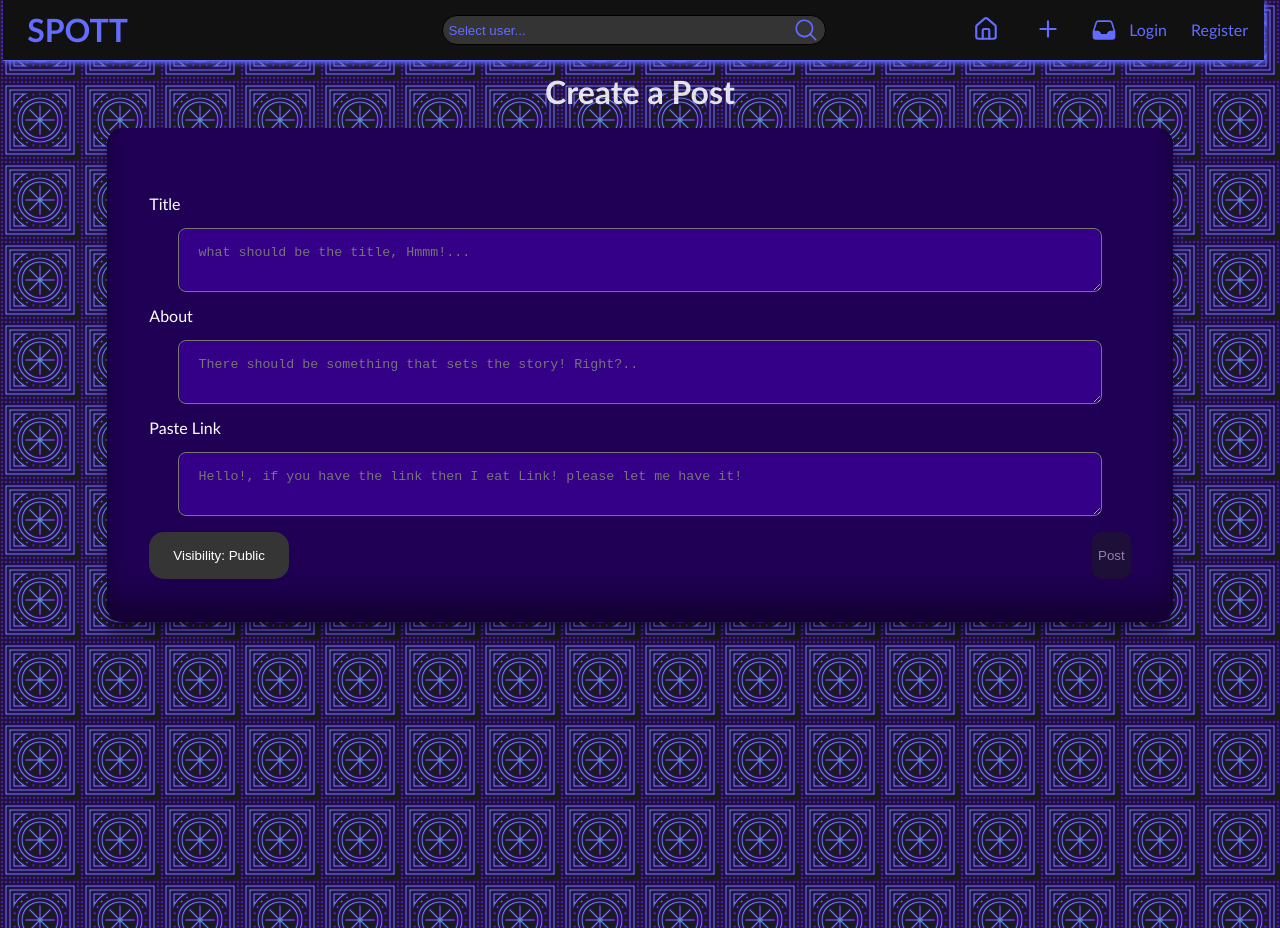
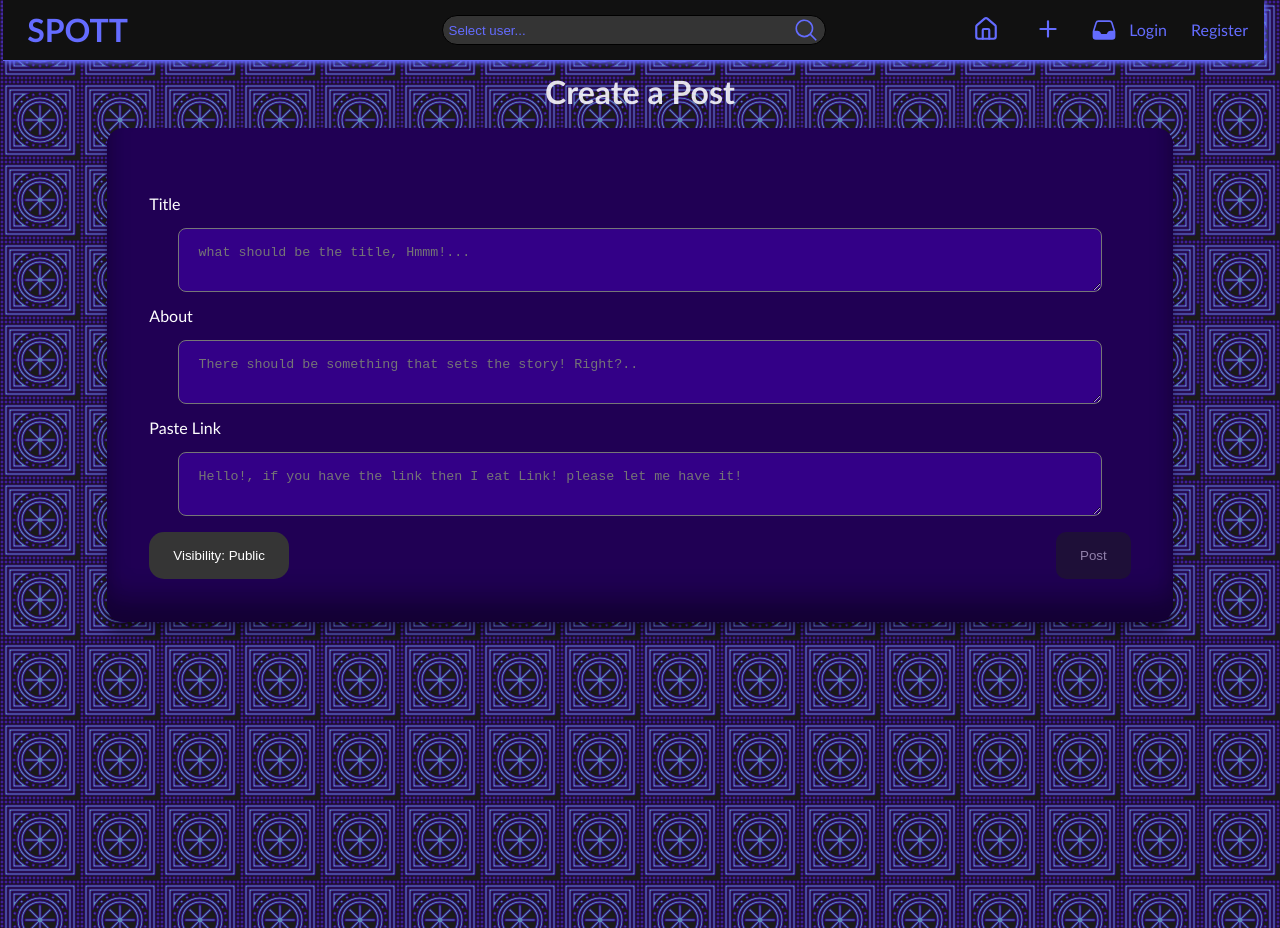
Before and after one commit to Harsh2Code/CodeAlpha_SocialMediaPlatform, a React (Vite) app in the folder Main/FrontEnd/: page /create in a window 1280 px wide. Built offline with nearby package versions, Linux system fonts and the light colour scheme.

Commit message:
color change

```diff
--- a/Main/FrontEnd/src/Components/CreatePost.jsx
+++ b/Main/FrontEnd/src/Components/CreatePost.jsx
@@ -131,7 +131,7 @@
                   </DropdownMenuItem>
                 </DropdownMenuContent>
               </DropdownMenu>
-              <Button type="submit" className='bg-[#1e1e1eff] px=[1.5rem] py-[1rem] text-[#ffffff]' disabled={!postContent.trim()} style={{borderRadius: '10px', border: 'none'}}>
+              <Button type="submit" className='bg-[#1e1e1eff] px-[1.5rem] py-[1rem] text-[#ffffff]' disabled={!postContent.trim()} style={{borderRadius: '10px', border: 'none'}}>
                 Post
               </Button>
             </div>
--- a/Main/FrontEnd/src/Components/login-form.jsx
+++ b/Main/FrontEnd/src/Components/login-form.jsx
@@ -107,7 +107,7 @@
                 />
               </div>
               {error && <div className="text-red-600 text-center">{error}</div>}
-              <Button type="submit" className="w-[80%] mx-auto my-[20px] px-[1.5rem] py-[1rem] bg-[#353535ff] focus:bg-[#1e1d1dff] rounded-[8rem]" style={{border: 'none'}}>
+              <Button type="submit" className="w-[80%] mx-auto my-[20px] px-[1.5rem] py-[1rem] bg-[#353535ff] focus:bg-[#1e1d1dff] rounded-[8rem]" style={{border: 'none', color: 'white'}}>
                 Login
               </Button>
             </div>
```
